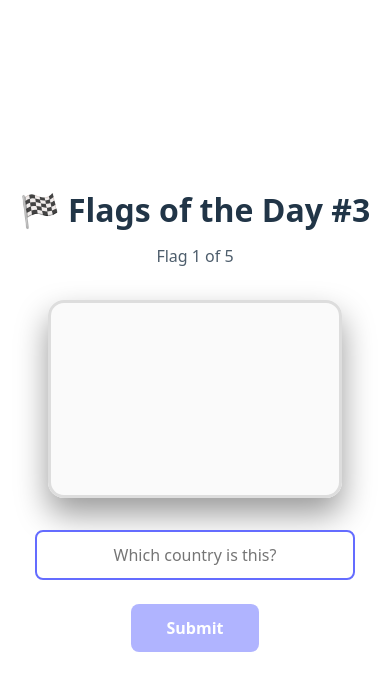
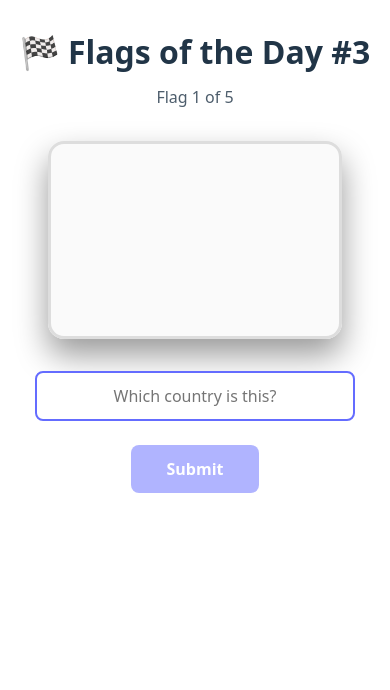
Before and after one commit to Aerion/flags-of-the-day, a React (Vite) app: page / in a window 390 px wide. Shown: the top 690 px of the page. Built offline with nearby package versions, Linux system fonts and the light colour scheme; what i18n-iso-countries would draw is missing.

Commit message:
💄 Fix stutter on mobile devices
Because of the soft (integrated) keyboard that is
visible when the user focuses the input, the layout
changed and there was a jump in the layout.

For mobile devices, address this by putting the
body at the top instead of center.

It feels better.

```diff
--- a/src/style.css
+++ b/src/style.css
@@ -23,12 +23,20 @@
 
 body {
   margin: 0;
-  min-height: 100vh;
+  min-height: 100svh;
   display: flex;
   justify-content: center;
   align-items: center;
   padding: clamp(0rem, 2vw, 2rem);
   box-sizing: border-box;
+}
+
+/* Mobile: anchor to top to prevent jump when keyboard appears */
+@media (max-width: 768px) {
+  body {
+    align-items: flex-start;
+    padding-top: clamp(1rem, 4vh, 3rem);
+  }
 }
 
 #app {
```
